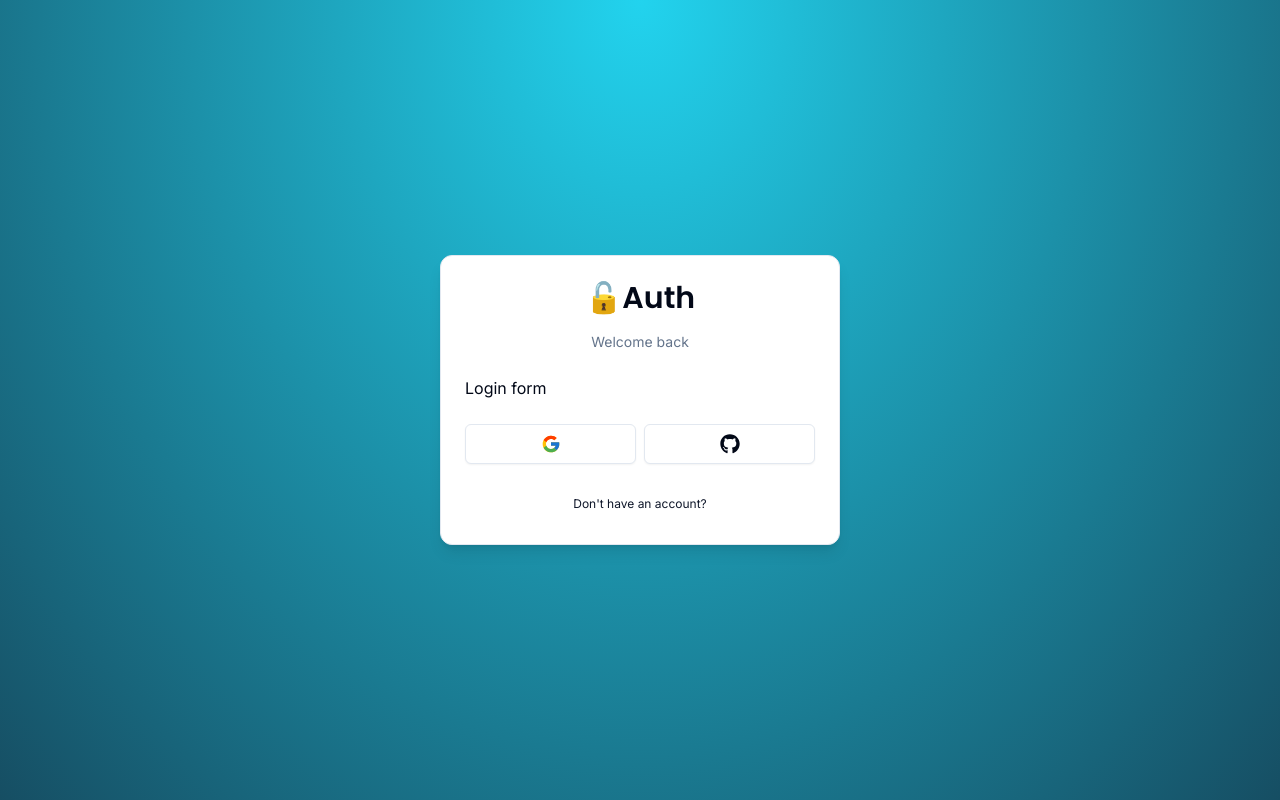
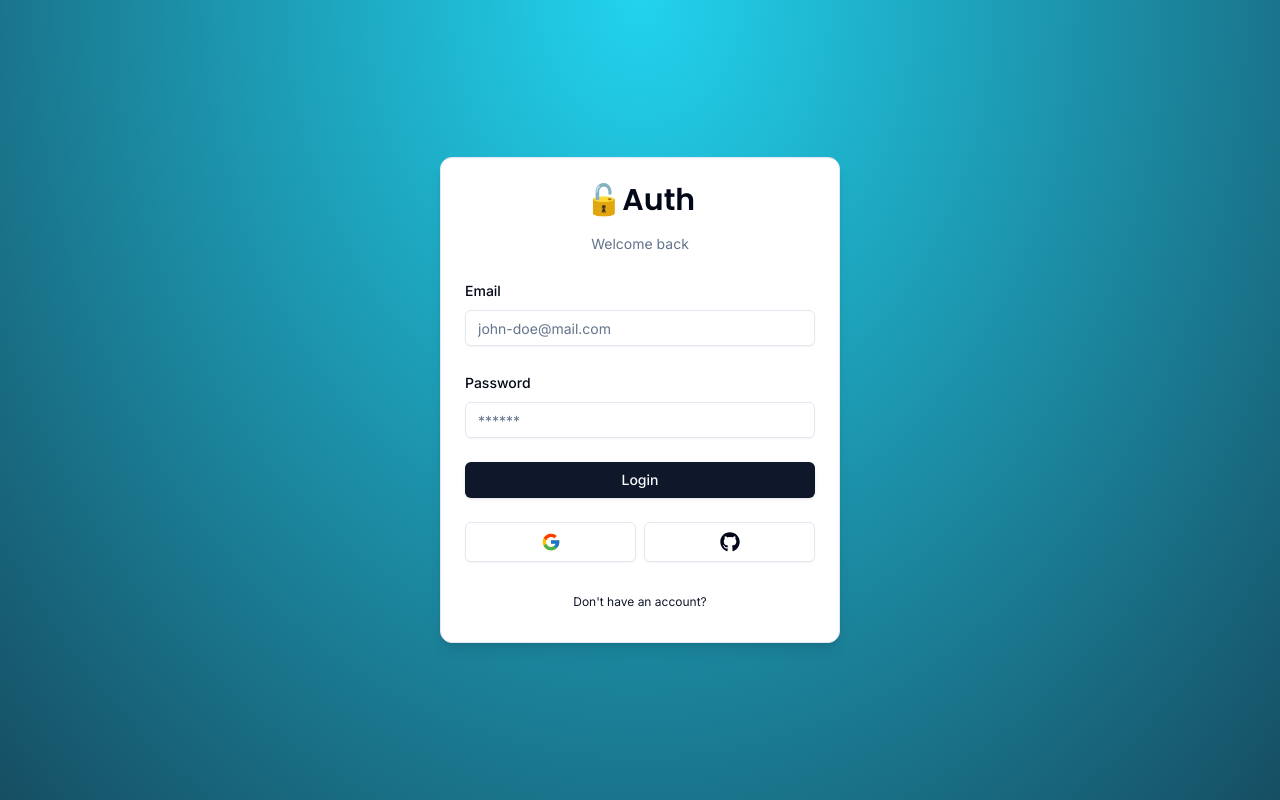
Before and after one commit to lucho20pt/nextjs-auth, a Next.js app: page /auth/login in a window 1280 px wide. Built offline with nearby package versions, Linux system fonts and the light colour scheme.

Commit message:
add: LoginForm

```diff
--- a/components/auth/login-form.tsx
+++ b/components/auth/login-form.tsx
@@ -1,7 +1,31 @@
-import React from 'react'
-import { CardWrapper } from './card-wrapper'
+'use client'
 
+import * as z from 'zod'
+import { useForm } from 'react-hook-form'
+import { zodResolver } from '@hookform/resolvers/zod'
+import { LoginSchema } from '@/schema'
+import { CardWrapper } from '@/components/auth/card-wrapper'
+import { Input } from '@/components/ui/input'
+import {
+  Form,
+  FormControl,
+  FormField,
+  FormItem,
+  FormLabel,
+  FormMessage
+} from '@/components/ui/form'
+import { Button } from '@/components/ui/button'
+
+//
 export const Loginform = () => {
+  const form = useForm<z.infer<typeof LoginSchema>>({
+    resolver: zodResolver(LoginSchema),
+    defaultValues: {
+      email: '',
+      password: ''
+    }
+  })
+
   return (
     <CardWrapper
       headerLabel="Welcome back"
@@ -9,7 +33,41 @@
       backButtonHref="/auth/register"
       showSocial
     >
-      Login form
+      <Form {...form}>
+        <form onSubmit={form.handleSubmit(() => {})} className="space-y-6">
+          <FormField
+            name="email"
+            control={form.control}
+            render={({ field }) => (
+              <FormItem>
+                <FormLabel>Email</FormLabel>
+                <FormControl>
+                  <Input {...field} placeholder="john-doe@mail.com" />
+                </FormControl>
+                <FormMessage />
+              </FormItem>
+            )}
+          />
+
+          <FormField
+            name="password"
+            control={form.control}
+            render={({ field }) => (
+              <FormItem>
+                <FormLabel>Password</FormLabel>
+                <FormControl>
+                  <Input {...field} placeholder="******"></Input>
+                </FormControl>
+                <FormMessage />
+              </FormItem>
+            )}
+          />
+
+          <Button type="submit" className="w-full">
+            Login
+          </Button>
+        </form>
+      </Form>
     </CardWrapper>
   )
 }
--- /dev/null
+++ b/components/ui/form.tsx
@@ -0,0 +1,176 @@
+import * as React from "react"
+import * as LabelPrimitive from "@radix-ui/react-label"
+import { Slot } from "@radix-ui/react-slot"
+import {
+  Controller,
+  ControllerProps,
+  FieldPath,
+  FieldValues,
+  FormProvider,
+  useFormContext,
+} from "react-hook-form"
+
+import { cn } from "@/lib/utils"
+import { Label } from "@/components/ui/label"
+
+const Form = FormProvider
+
+type FormFieldContextValue<
+  TFieldValues extends FieldValues = FieldValues,
+  TName extends FieldPath<TFieldValues> = FieldPath<TFieldValues>
+> = {
+  name: TName
+}
+
+const FormFieldContext = React.createContext<FormFieldContextValue>(
+  {} as FormFieldContextValue
+)
+
+const FormField = <
+  TFieldValues extends FieldValues = FieldValues,
+  TName extends FieldPath<TFieldValues> = FieldPath<TFieldValues>
+>({
+  ...props
+}: ControllerProps<TFieldValues, TName>) => {
+  return (
+    <FormFieldContext.Provider value={{ name: props.name }}>
+      <Controller {...props} />
+    </FormFieldContext.Provider>
+  )
+}
+
+const useFormField = () => {
+  const fieldContext = React.useContext(FormFieldContext)
+  const itemContext = React.useContext(FormItemContext)
+  const { getFieldState, formState } = useFormContext()
+
+  const fieldState = getFieldState(fieldContext.name, formState)
+
+  if (!fieldContext) {
+    throw new Error("useFormField should be used within <FormField>")
+  }
+
+  const { id } = itemContext
+
+  return {
+    id,
+    name: fieldContext.name,
+    formItemId: `${id}-form-item`,
+    formDescriptionId: `${id}-form-item-description`,
+    formMessageId: `${id}-form-item-message`,
+    ...fieldState,
+  }
+}
+
+type FormItemContextValue = {
+  id: string
+}
+
+const FormItemContext = React.createContext<FormItemContextValue>(
+  {} as FormItemContextValue
+)
+
+const FormItem = React.forwardRef<
+  HTMLDivElement,
+  React.HTMLAttributes<HTMLDivElement>
+>(({ className, ...props }, ref) => {
+  const id = React.useId()
+
+  return (
+    <FormItemContext.Provider value={{ id }}>
+      <div ref={ref} className={cn("space-y-2", className)} {...props} />
+    </FormItemContext.Provider>
+  )
+})
+FormItem.displayName = "FormItem"
+
+const FormLabel = React.forwardRef<
+  React.ElementRef<typeof LabelPrimitive.Root>,
+  React.ComponentPropsWithoutRef<typeof LabelPrimitive.Root>
+>(({ className, ...props }, ref) => {
+  const { error, formItemId } = useFormField()
+
+  return (
+    <Label
+      ref={ref}
+      className={cn(error && "text-destructive", className)}
+      htmlFor={formItemId}
+      {...props}
+    />
+  )
+})
+FormLabel.displayName = "FormLabel"
+
+const FormControl = React.forwardRef<
+  React.ElementRef<typeof Slot>,
+  React.ComponentPropsWithoutRef<typeof Slot>
+>(({ ...props }, ref) => {
+  const { error, formItemId, formDescriptionId, formMessageId } = useFormField()
+
+  return (
+    <Slot
+      ref={ref}
+      id={formItemId}
+      aria-describedby={
+        !error
+          ? `${formDescriptionId}`
+          : `${formDescriptionId} ${formMessageId}`
+      }
+      aria-invalid={!!error}
+      {...props}
+    />
+  )
+})
+FormControl.displayName = "FormControl"
+
+const FormDescription = React.forwardRef<
+  HTMLParagraphElement,
+  React.HTMLAttributes<HTMLParagraphElement>
+>(({ className, ...props }, ref) => {
+  const { formDescriptionId } = useFormField()
+
+  return (
+    <p
+      ref={ref}
+      id={formDescriptionId}
+      className={cn("text-[0.8rem] text-muted-foreground", className)}
+      {...props}
+    />
+  )
+})
+FormDescription.displayName = "FormDescription"
+
+const FormMessage = React.forwardRef<
+  HTMLParagraphElement,
+  React.HTMLAttributes<HTMLParagraphElement>
+>(({ className, children, ...props }, ref) => {
+  const { error, formMessageId } = useFormField()
+  const body = error ? String(error?.message) : children
+
+  if (!body) {
+    return null
+  }
+
+  return (
+    <p
+      ref={ref}
+      id={formMessageId}
+      className={cn("text-[0.8rem] font-medium text-destructive", className)}
+      {...props}
+    >
+      {body}
+    </p>
+  )
+})
+FormMessage.displayName = "FormMessage"
+
+export {
+  useFormField,
+  Form,
+  FormItem,
+  FormLabel,
+  FormControl,
+  FormDescription,
+  FormMessage,
+  FormField,
+}
--- /dev/null
+++ b/components/ui/input.tsx
@@ -0,0 +1,25 @@
+import * as React from "react"
+
+import { cn } from "@/lib/utils"
+
+export interface InputProps
+  extends React.InputHTMLAttributes<HTMLInputElement> {}
+
+const Input = React.forwardRef<HTMLInputElement, InputProps>(
+  ({ className, type, ...props }, ref) => {
+    return (
+      <input
+        type={type}
+        className={cn(
+          "flex h-9 w-full rounded-md border border-input bg-transparent px-3 py-1 text-sm shadow-sm transition-colors file:border-0 file:bg-transparent file:text-sm file:font-medium placeholder:text-muted-foreground focus-visible:outline-none focus-visible:ring-1 focus-visible:ring-ring disabled:cursor-not-allowed disabled:opacity-50",
+          className
+        )}
+        ref={ref}
+        {...props}
+      />
+    )
+  }
+)
+Input.displayName = "Input"
+
+export { Input }
--- /dev/null
+++ b/components/ui/label.tsx
@@ -0,0 +1,26 @@
+"use client"
+
+import * as React from "react"
+import * as LabelPrimitive from "@radix-ui/react-label"
+import { cva, type VariantProps } from "class-variance-authority"
+
+import { cn } from "@/lib/utils"
+
+const labelVariants = cva(
+  "text-sm font-medium leading-none peer-disabled:cursor-not-allowed peer-disabled:opacity-70"
+)
+
+const Label = React.forwardRef<
+  React.ElementRef<typeof LabelPrimitive.Root>,
+  React.ComponentPropsWithoutRef<typeof LabelPrimitive.Root> &
+    VariantProps<typeof labelVariants>
+>(({ className, ...props }, ref) => (
+  <LabelPrimitive.Root
+    ref={ref}
+    className={cn(labelVariants(), className)}
+    {...props}
+  />
+))
+Label.displayName = LabelPrimitive.Root.displayName
+
+export { Label }
--- a/schema/index.tsx
+++ b/schema/index.tsx
@@ -2,5 +2,5 @@
 
 export const LoginSchema = z.object({
   email: z.string().email(),
-  password: z.string().min(1, { message: 'Please enter your password' })
+  password: z.string().min(1, { message: 'Password is required' })
 })
```
